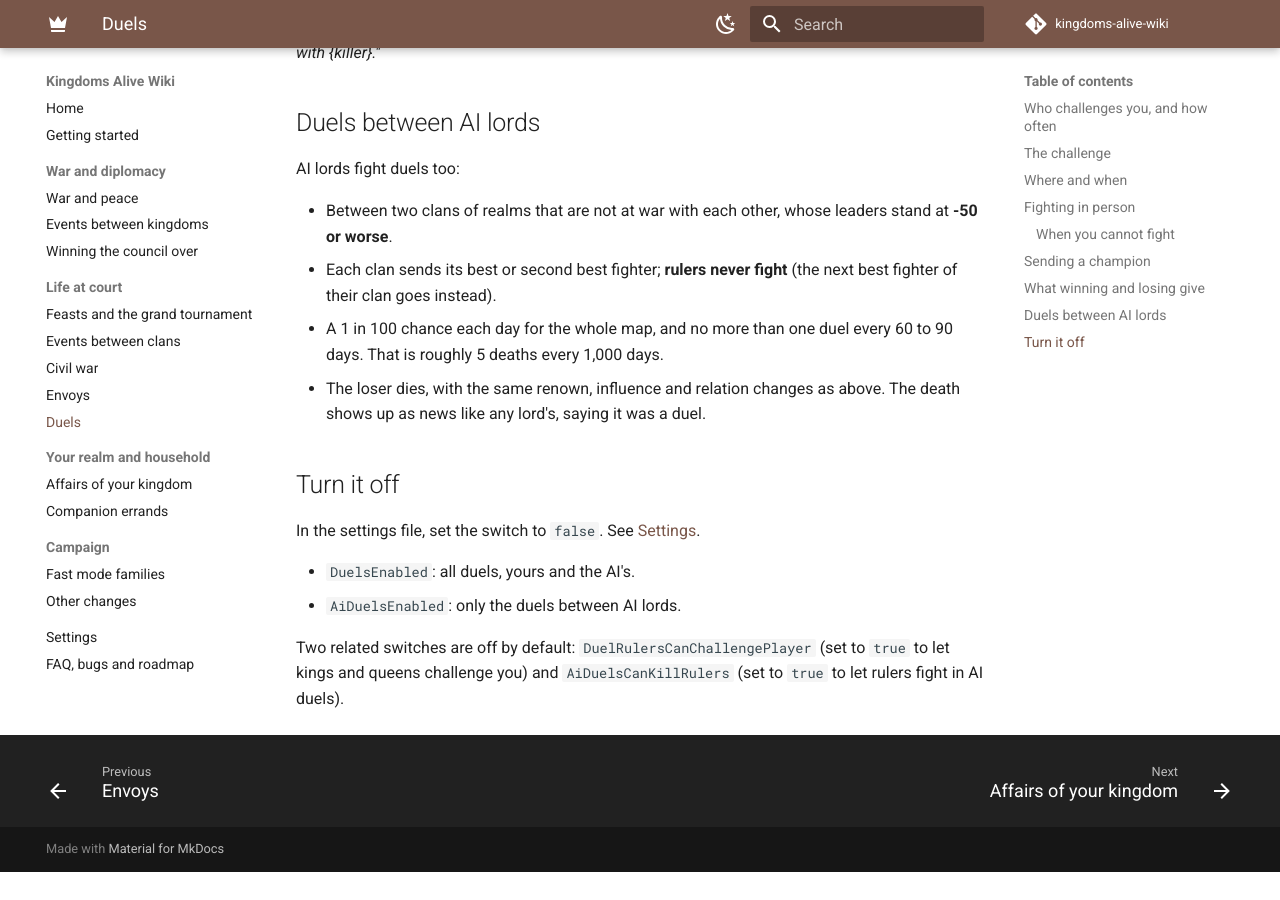
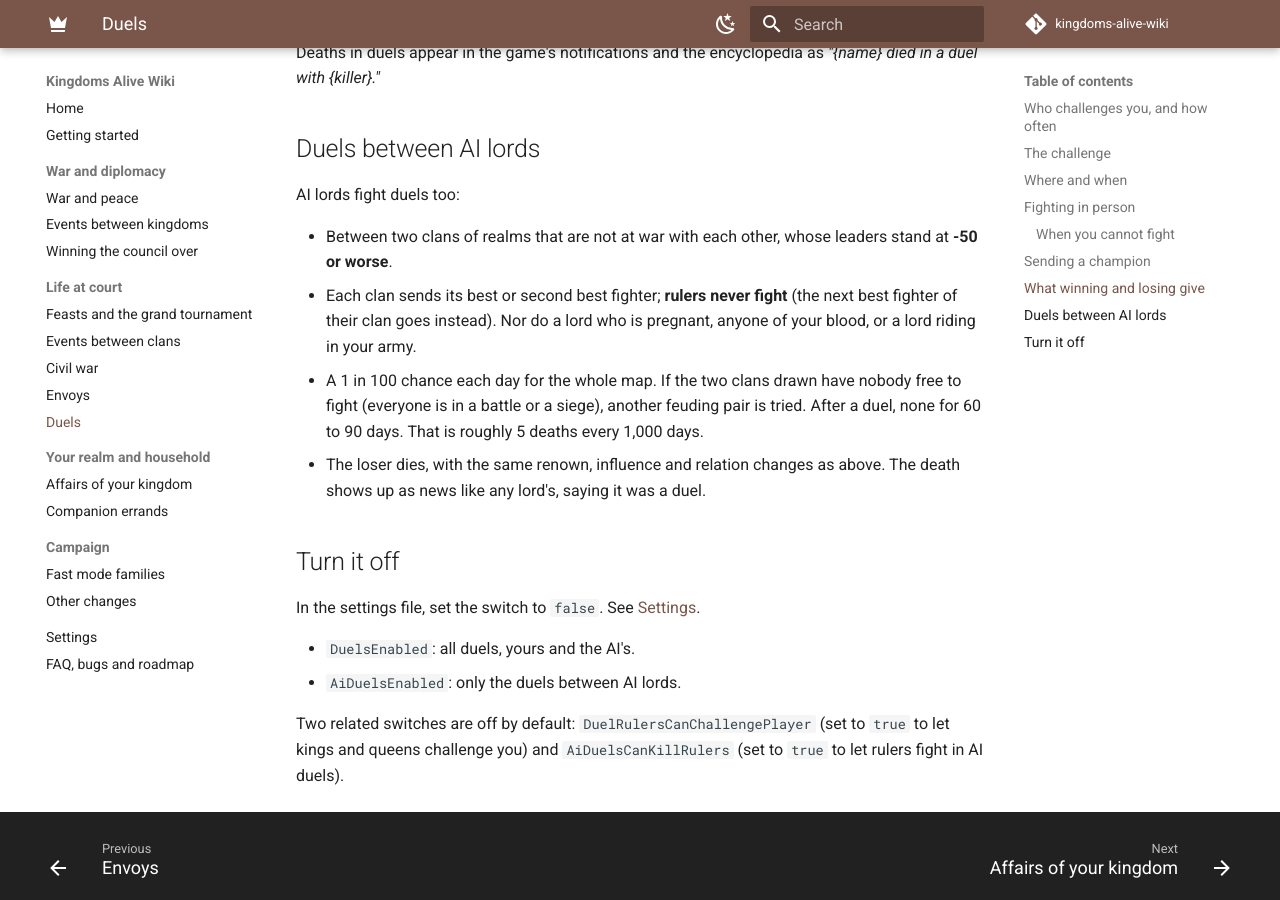
Before and after one commit to gusannerlord/kingdoms-alive-wiki, an MkDocs documentation site: the page built from docs/features/duels.md, in a window 1280 px wide and 900 px high, scrolled down 2659 px. Built offline with MkDocs 1.6.1 and Material for MkDocs 9.7.7, drawn with Linux system fonts in a browser that asks for light colours; comment, search, counter and statistics services are not loaded; before the commit the page ends 3531 px from its top, so only the background shows below that; some of the changed text lies outside the part shown.

Commit message:
Duels and civil war: changes of mod v0.60.1
Co-Authored-By: Claude Opus 5.5 <noreply@anthropic.com>
Claude-Session: https://claude.ai/code/session_01WWiZoJFE3utn4zRdhGd3HL

```diff
--- a/docs/features/duels.md
+++ b/docs/features/duels.md
@@ -5,7 +5,7 @@ Make enough enemies and one of them will send you a glove. A duel is to the deat
 ## Who challenges you, and how often
 - A clan whose leader stands at **-30 or worse** with you, and whose realm is not at war with you, can challenge you.
 - The clan sends its **best or second best fighter**, chosen by melee skill, Athletics, armour and health.
-- Never a king or queen, never your own blood (parents, children, brothers and sisters), never someone who personally likes you, and never a lord who is pregnant.
+- Never a king or queen, never your own blood (parents, children, brothers and sisters), never someone who personally likes you, never a lord who is pregnant, and never a lord riding in your army.
 - After a challenge, no other comes for **60 to 90 days**. Once that wait is over, there is a 1 in 20 chance each day while such a clan exists. Expect roughly one challenge every 80 to 110 days if you have bitter enemies, none if you have none. The first one cannot come before 10 days.
 
 ## The challenge
@@ -57,8 +57,8 @@ Deaths in duels appear in the game's notifications and the encyclopedia as *"{na
 AI lords fight duels too:
 
 - Between two clans of realms that are not at war with each other, whose leaders stand at **-50 or worse**.
-- Each clan sends its best or second best fighter; **rulers never fight** (the next best fighter of their clan goes instead).
-- A 1 in 100 chance each day for the whole map, and no more than one duel every 60 to 90 days. That is roughly 5 deaths every 1,000 days.
+- Each clan sends its best or second best fighter; **rulers never fight** (the next best fighter of their clan goes instead). Nor do a lord who is pregnant, anyone of your blood, or a lord riding in your army.
+- A 1 in 100 chance each day for the whole map. If the two clans drawn have nobody free to fight (everyone is in a battle or a siege), another feuding pair is tried. After a duel, none for 60 to 90 days. That is roughly 5 deaths every 1,000 days.
 - The loser dies, with the same renown, influence and relation changes as above. The death shows up as news like any lord's, saying it was a duel.
 
 ## Turn it off
```
Also changed, not shown: docs/features/civil-war.md (+5 -1 lines).
